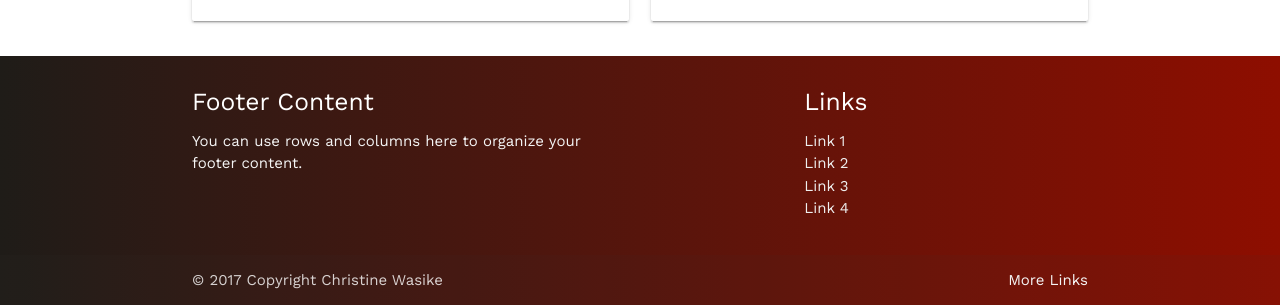
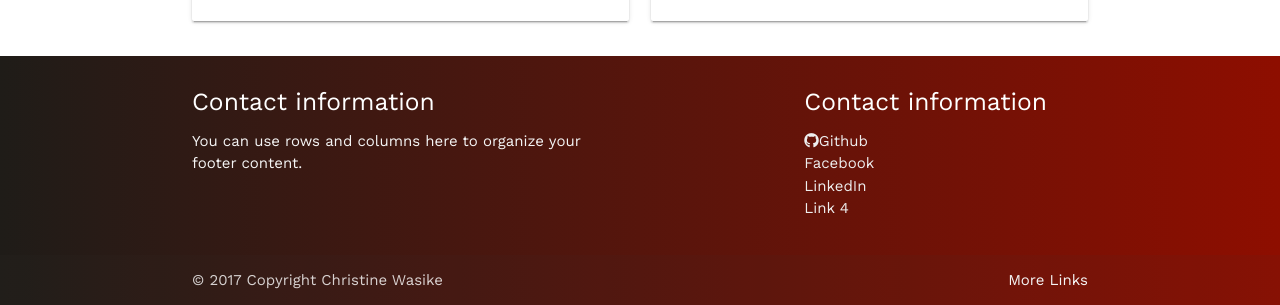
Before and after one commit to ChristineWasike/ChristineWasike.github.io, a plain HTML site: page index.html in a window 1280 px wide. Shown: the part 1609-1914 px from the top of the page. Drawn offline with nearby package versions, Linux system fonts and the light colour scheme.

Commit message:
Working on using fontawesome icons

```diff
--- a/index.html
+++ b/index.html
@@ -3,13 +3,15 @@
 
 <head>
   <meta charset="UTF-8">
-  <meta name="viewport" content="width=device-width, initial-scale=1.0">
+  <meta name="viewport" content="width=device-width, initial-scale=1, shrink-to-fit=no">
   <meta http-equiv="X-UA-Compatible" content="ie=edge">
   <!--Let browser know website is optimized for mobile-->
   <meta name="viewport" content="width=device-width, initial-scale=1.0" />
   <link rel="shortcut icon" href="https://rafamel.gallerycdn.vsassets.io/extensions/rafamel/subtle-brackets/2.0.2/1499622061264/Microsoft.VisualStudio.Services.Icons.Default">
   <link href="https://fonts.googleapis.com/css?family=Work+Sans" rel="stylesheet">
   <link rel="stylesheet" href="css/styles.css">
+  <link rel="stylesheet" href="path/to/font-awesome/css/font-awesome.min.css">
+  <script src=“https://use.fontawesome.com/b2458bf7c6.js“></script>
 
   <!-- Import animate.css -->
   <link rel="stylesheet" href="https://cdnjs.cloudflare.com/ajax/libs/animate.css/3.5.2/animate.min.css">
@@ -239,20 +241,21 @@
     <div class="container">
       <div class="row">
         <div class="col l6 s12">
-          <h5 class="white-text">Footer Content</h5>
+          <h5 class="white-text">Contact information</h5>
           <p class="grey-text text-lighten-4">You can use rows and columns here to organize your footer content.</p>
         </div>
         <div class="col l4 offset-l2 s12">
-          <h5 class="white-text">Links</h5>
+          <h5 class="white-text">Contact information</h5>
           <ul>
             <li>
-              <a class="grey-text text-lighten-3" href="#!">Link 1</a>
+              <a class="grey-text text-lighten-3" href="#!">
+                <i class="fa fa-github" aria-hidden="true"></i>Github</a>
             </li>
             <li>
-              <a class="grey-text text-lighten-3" href="#!">Link 2</a>
+              <a class="grey-text text-lighten-3" href="#!">Facebook</a>
             </li>
             <li>
-              <a class="grey-text text-lighten-3" href="#!">Link 3</a>
+              <a class="grey-text text-lighten-3" href="#!">LinkedIn</a>
             </li>
             <li>
               <a class="grey-text text-lighten-3" href="#!">Link 4</a>
```
